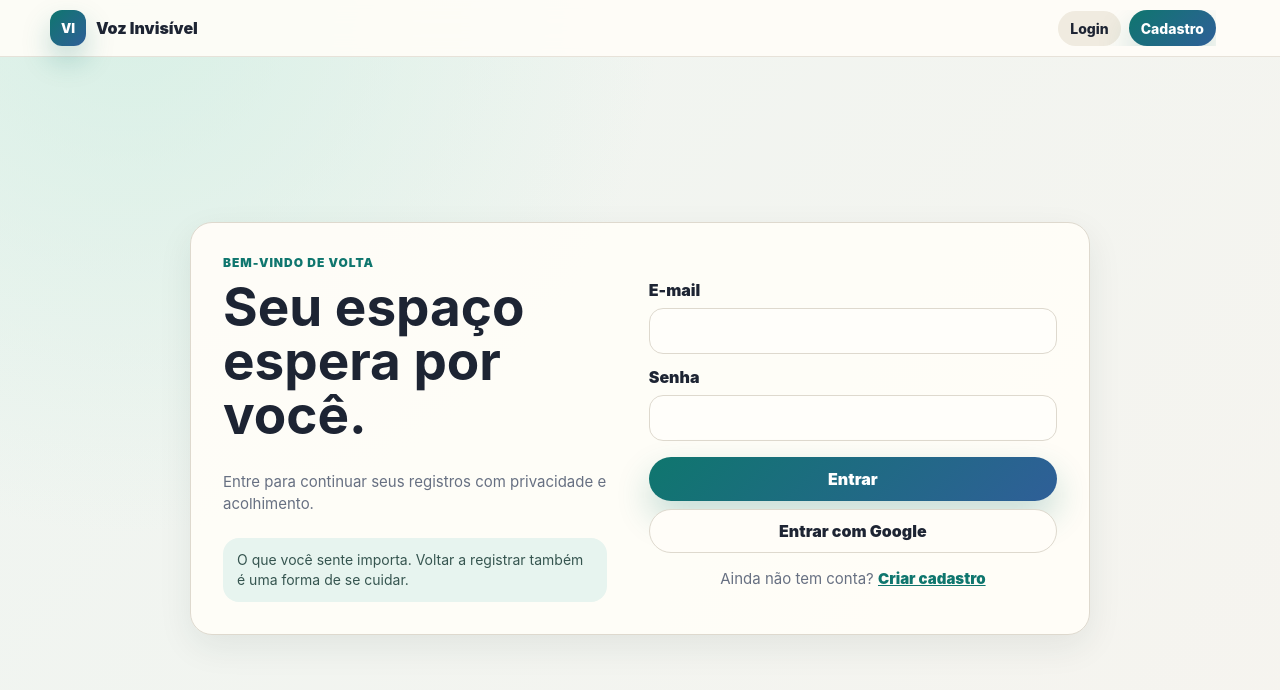
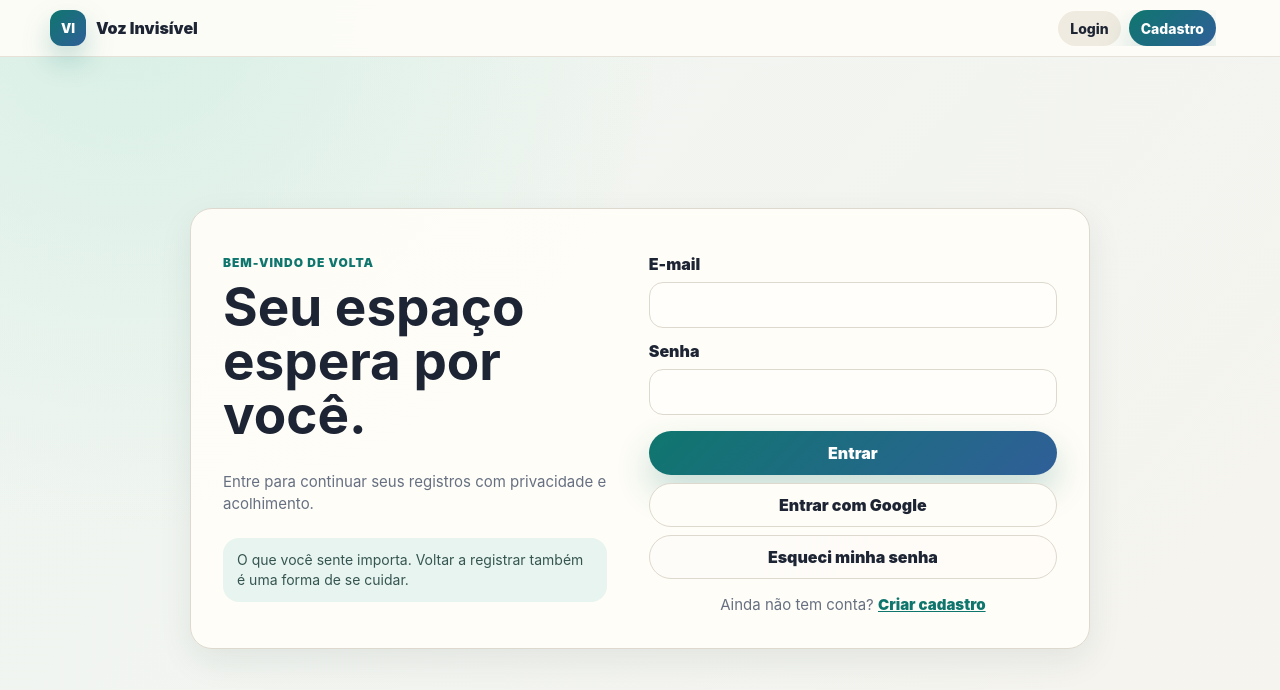
Before and after one commit to alinesouzaaragao37-wq/Alinevozinvisivel, a React (Vite) app: page /login in a window 1280 px wide. Shown: the top 690 px of the page. Built offline with nearby package versions, Linux system fonts and the light colour scheme; no server answers.

Commit message:
feat: adiciona recuperacao e confirmacao de email

```diff
--- a/src/firebase/errors.js
+++ b/src/firebase/errors.js
@@ -24,6 +24,9 @@ export function traduzirErroFirebase(error, authProvider = '') {
   const mensagens = {
     'auth/email-already-in-use': 'Este e-mail já está cadastrado.',
     'auth/invalid-email': 'Informe um e-mail válido.',
+    'auth/missing-email': 'Informe seu e-mail para continuar.',
+    'auth/too-many-requests':
+      'Muitas tentativas foram realizadas. Aguarde alguns instantes e tente novamente.',
     'auth/invalid-credential':
       'Conta não encontrada ou senha incorreta. Se este for seu primeiro acesso neste ambiente, crie seu cadastro.',
     'auth/configuration-not-found':
--- a/src/pages/Cadastro.jsx
+++ b/src/pages/Cadastro.jsx
@@ -24,8 +24,12 @@ function Cadastro() {
     setLoading(true)
 
     try {
-      await registerWithEmail(form)
-      notify('Cadastro criado. Bem-vindo à Voz Invisível.')
+      const { verificationEmailSent } = await registerWithEmail(form)
+      notify(
+        verificationEmailSent
+          ? 'Cadastro criado. Confira seu e-mail para confirmar a conta.'
+          : 'Cadastro criado. Entre na sua conta para continuar.',
+      )
     } catch (err) {
       setError(traduzirErroFirebase(err))
     } finally {
--- a/src/pages/Login.jsx
+++ b/src/pages/Login.jsx
@@ -2,7 +2,7 @@ import { useState } from 'react'
 import { Link } from 'react-router-dom'
 import { traduzirErroFirebase } from '../firebase/errors'
 import { useToast } from '../hooks/useToast'
-import { loginWithEmail, loginWithGoogle } from '../services/authService'
+import { loginWithEmail, loginWithGoogle, requestPasswordReset } from '../services/authService'
 
 function Login() {
   const { notify } = useToast()
@@ -36,6 +36,25 @@ function Login() {
       notify('Login com Google realizado.')
     } catch (err) {
       setError(traduzirErroFirebase(err, 'google'))
+    } finally {
+      setLoading(false)
+    }
+  }
+
+  async function recoverPassword() {
+    setError('')
+
+    if (!form.email.trim()) {
+      setError('Informe seu e-mail para receber o link de recuperação.')
+      return
+    }
+
+    setLoading(true)
+    try {
+      await requestPasswordReset(form.email.trim())
+      notify('Se este e-mail estiver cadastrado, enviaremos um link de recuperação.')
+    } catch (err) {
+      setError(traduzirErroFirebase(err))
     } finally {
       setLoading(false)
     }
@@ -97,6 +116,14 @@ function Login() {
           >
             Entrar com Google
           </button>
+          <button
+            className="button ghost full"
+            disabled={loading}
+            type="button"
+            onClick={recoverPassword}
+          >
+            Esqueci minha senha
+          </button>
 
           <p className="auth-switch">
             Ainda não tem conta? <Link to="/cadastro">Criar cadastro</Link>
--- a/src/services/authService.js
+++ b/src/services/authService.js
@@ -1,6 +1,8 @@
 import {
   GoogleAuthProvider,
   createUserWithEmailAndPassword,
+  sendEmailVerification,
+  sendPasswordResetEmail,
   signInWithEmailAndPassword,
   signInWithPopup,
   updateProfile,
@@ -19,10 +21,7 @@ export async function registerWithEmail({ name, email, password }) {
   const credential = await createUserWithEmailAndPassword(auth, email, password)
   await updateProfile(credential.user, { displayName: name })
 
-  if (!cloudFirestoreEnabled || !db) {
-    return credential.user
-  }
-
+  if (cloudFirestoreEnabled && db) {
     const profile = {
       uid: credential.user.uid,
       name,
@@ -33,7 +32,14 @@ export async function registerWithEmail({ name, email, password }) {
     }
 
     await setDoc(doc(db, 'users', credential.user.uid), profile)
-  return credential.user
+  }
+
+  try {
+    await sendEmailVerification(credential.user)
+    return { user: credential.user, verificationEmailSent: true }
+  } catch {
+    return { user: credential.user, verificationEmailSent: false }
+  }
 }
 
 export async function loginWithEmail(email, password) {
@@ -66,3 +72,8 @@ export async function loginWithGoogle() {
 
   return credential.user
 }
+
+export async function requestPasswordReset(email) {
+  ensureFirebase()
+  return sendPasswordResetEmail(auth, email)
+}
```
Lines whose indentation alone changed are shown as unchanged.
